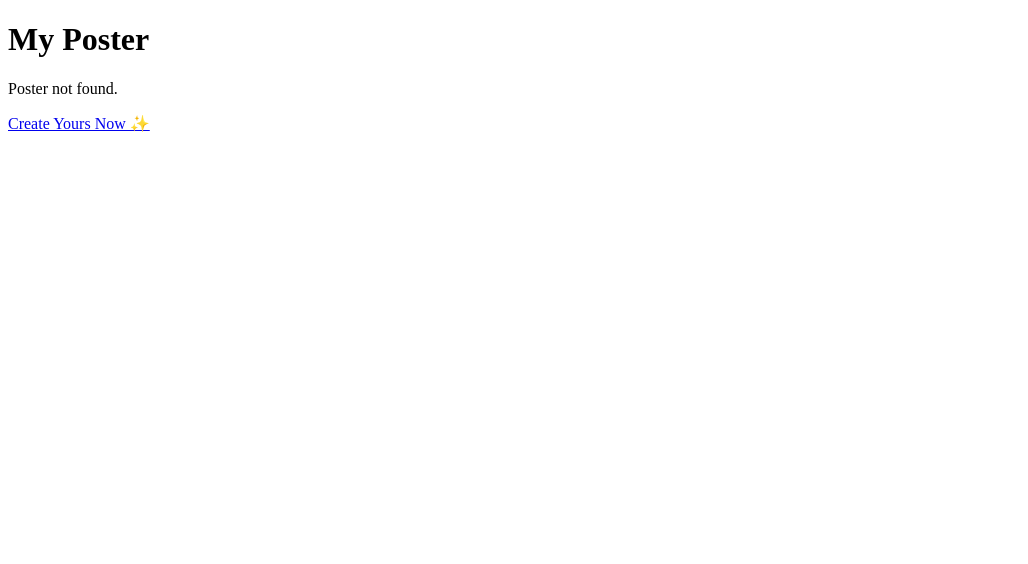
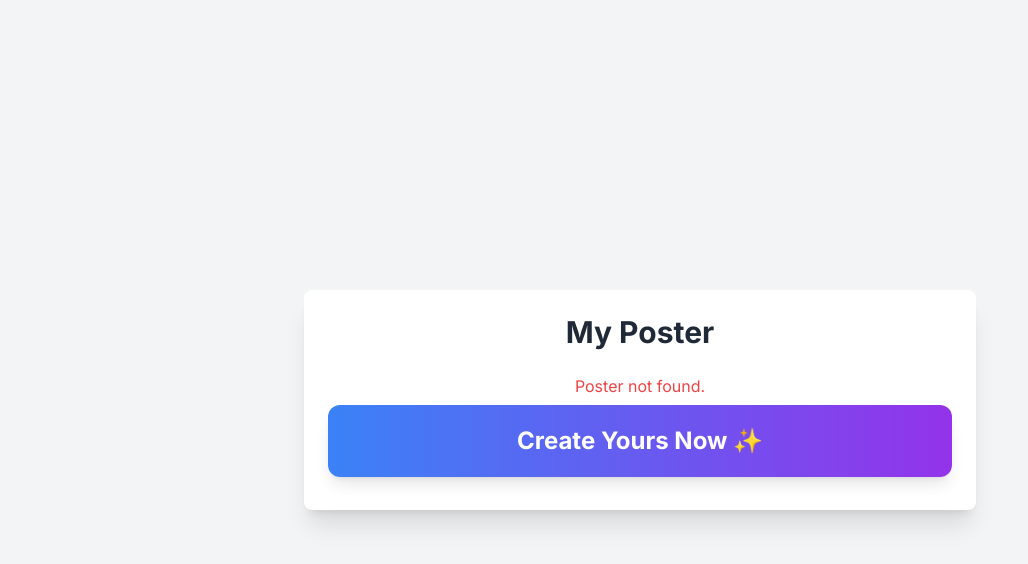
Before and after one commit to indrajeetsak/poster-app, a PHP site: page /view.php in a window 1280 px wide. Shown: the top 564 px of the page, without its empty margins (0-1028 px from the left). Run offline with PHP 8.4, Linux system fonts and the light colour scheme; some libraries are stand-ins or nearby versions.

Commit message:
First draft

```diff
--- a/view.php
+++ b/view.php
@@ -45,6 +45,11 @@ if ($id) {
     <meta property="og:title" content="<?php echo $pageTitle; ?>" />
     <meta property="og:description" content="Click here to create yours now." />
     <!-- ... -->
+    <script src="https://cdn.tailwindcss.com"></script>
+    <link href="https://fonts.googleapis.com/css2?family=Inter:wght@400;600;700&display=swap" rel="stylesheet">
+    <style>
+        body { font-family: 'Inter', sans-serif; }
+    </style>
 </head>
 <body class="bg-gray-100 min-h-screen flex flex-col items-center justify-center p-4">
 
```
